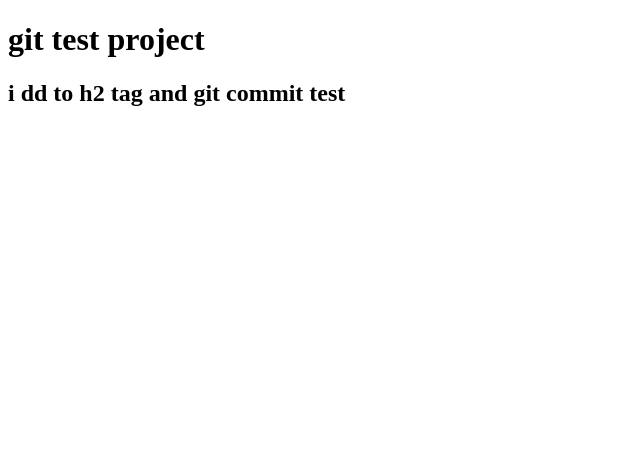
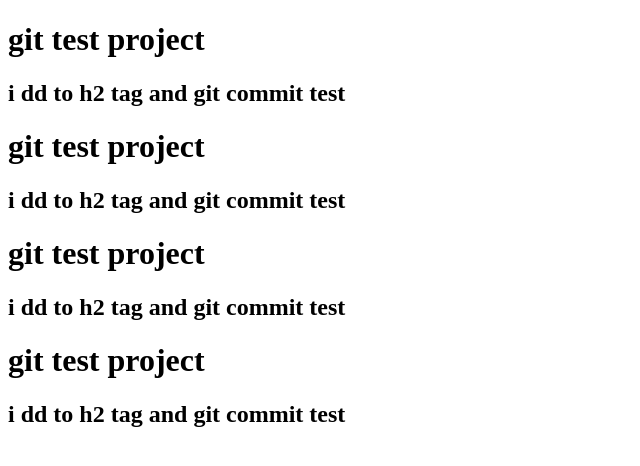
Before and after one commit to tharusha-dilhara/test, a plain HTML site: page index.html in a window 1280 px wide. Shown: the whole page, without its empty margins (0-640 px from the left). Drawn offline with Linux system fonts and the light colour scheme.

Commit message:
Update index.html
i editt an git

```diff
--- a/index.html
+++ b/index.html
@@ -9,5 +9,12 @@
 <body>
     <h1>git test project</h1>
     <h2>i dd to h2 tag and git commit test</h2>
+    <h1>git test project</h1>
+    <h2>i dd to h2 tag and git commit test</h2>
+    <h1>git test project</h1>
+    <h2>i dd to h2 tag and git commit test</h2>
+    <h1>git test project</h1>
+    <h2>i dd to h2 tag and git commit test</h2>
+
 </body>
 </html>
```
